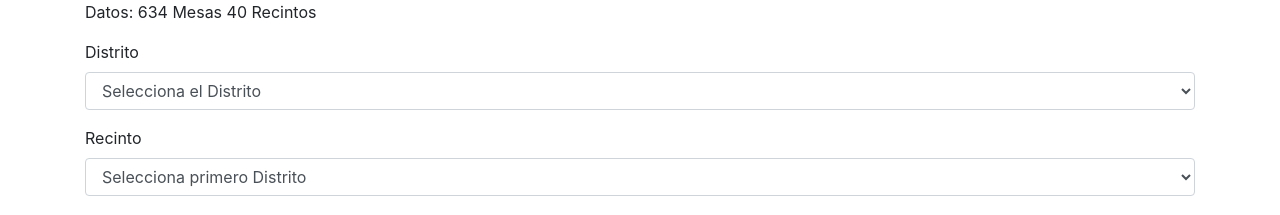
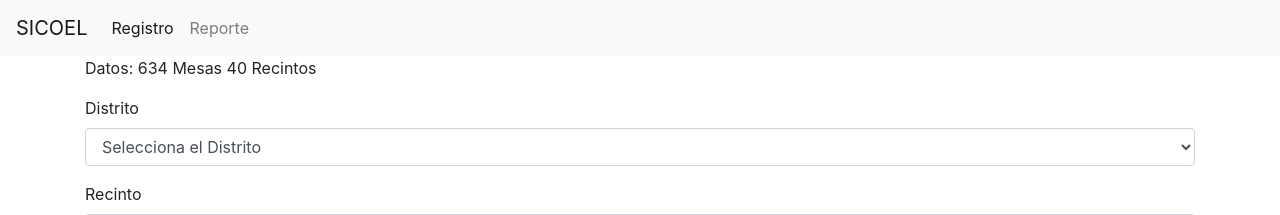
Before and after one commit to afranklinromero/sivo, a PHP site: page / in a window 1280 px wide. Shown: the top 215 px of the page. Run offline with PHP 8.4, Linux system fonts and the light colour scheme; data comes from the database, SQL or seed files in the repository; some libraries are stand-ins or nearby versions.

Commit message:
mejoras entorno

```diff
--- a/index.php
+++ b/index.php
@@ -62,8 +62,30 @@ $(document).ready(function(){
     </script>
   </head>
   <body>
+
+  <nav class="navbar navbar-expand-lg navbar-light bg-light">
+  <a class="navbar-brand" href="#">SICOEL</a>
+  <button class="navbar-toggler" type="button" data-toggle="collapse" data-target="#navbarSupportedContent" aria-controls="navbarSupportedContent" aria-expanded="false" aria-label="Toggle navigation">
+    <span class="navbar-toggler-icon"></span>
+  </button>
+
+  <div class="collapse navbar-collapse" id="navbarSupportedContent">
+    <ul class="navbar-nav mr-auto">
+      <li class="nav-item active">
+        <a class="nav-link" href="index.php">Registro <span class="sr-only">(current)</span></a>
+      </li>
+      <li class="nav-item">
+        <a class="nav-link" href="/sivo/registro.php">Reporte</a>
+      </li>
+
+    </ul>
+
+  </div>
+</nav>
       <div class="container">
     <form action ="" method="POST">
+
+
 
         <p>Datos: 634 Mesas 40 Recintos</p>
 
@@ -84,6 +106,7 @@ $(document).ready(function(){
 
                     </select>
           </div>
+
         <div class="form-group col-md-12">
             <label >Recinto</label>
             <select id="recinto" name ="recinto"class="form-control">
@@ -99,8 +122,8 @@ $(document).ready(function(){
 
         </div>
 
-        <div class="row">
-        <div clas="col">
+        <div class="row justify-content-md-center">
+        <div clas="col col-md-6">
         <div class="card" style="width: 7rem;">
             <img class="card-img-top" src="doc/cc2.jpg" alt="Card image cap">
               <div class="card-body">
@@ -151,7 +174,7 @@ $(document).ready(function(){
             </div>
           </div>
         </div>
-        <div clas="col col-md">
+        <div clas="col col-md6">
         <div class="card" style="width: 7rem;">
             <img class="card-img-top" src="doc/bdn.jpg" alt="Card image cap">
               <div class="card-body">
@@ -161,7 +184,11 @@ $(document).ready(function(){
             </div>
           </div>
         </div>
-        <div clas="col">
+        </div>
+        <div class="row justify-content-md-center">
+
+
+        <div clas="col col-md6">
         <div class="card" style="width: 7rem;">
             <img class="card-img-top" src="doc/pdc.jpg" alt="Card image cap">
               <div class="card-body">
@@ -194,7 +221,7 @@ $(document).ready(function(){
 
         <div clas="col">
         <div class="card" style="width: 7rem;">
-            <img class="card-img-top" src="doc/mnr.jpg" alt="Card image cap">
+            <img class="card-img-top" src="doc/blanco.jpg" alt="Card image cap">
               <div class="card-body">
               <h6 class="card-title text-center">Votos</h6>
               <input type="number" name="voto_blanco" class="card-text" style="width: 100%;">
@@ -205,7 +232,7 @@ $(document).ready(function(){
 
         <div clas="col">
         <div class="card" style="width: 7rem;">
-            <img class="card-img-top" src="doc/mnr.jpg" alt="Card image cap">
+            <img class="card-img-top" src="doc/nulo.jpg" alt="Card image cap">
               <div class="card-body">
               <h6 class="card-title text-center">Votos</h6>
               <input type="number" name="voto_nulo" class="card-text" style="width: 100%;">
```
Also changed, not shown: registro.php (+37 -8 lines), 3 other files.
